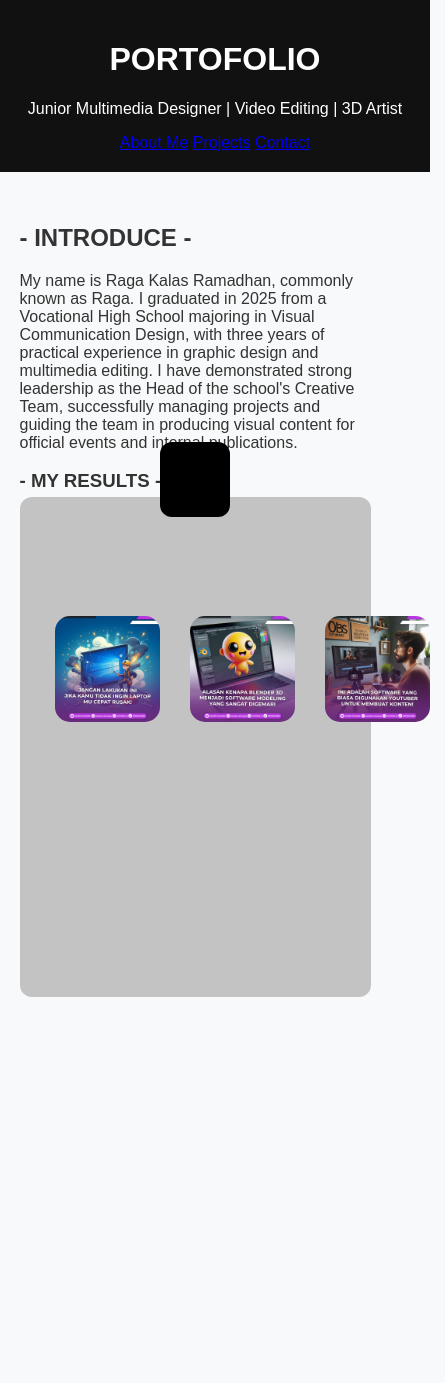
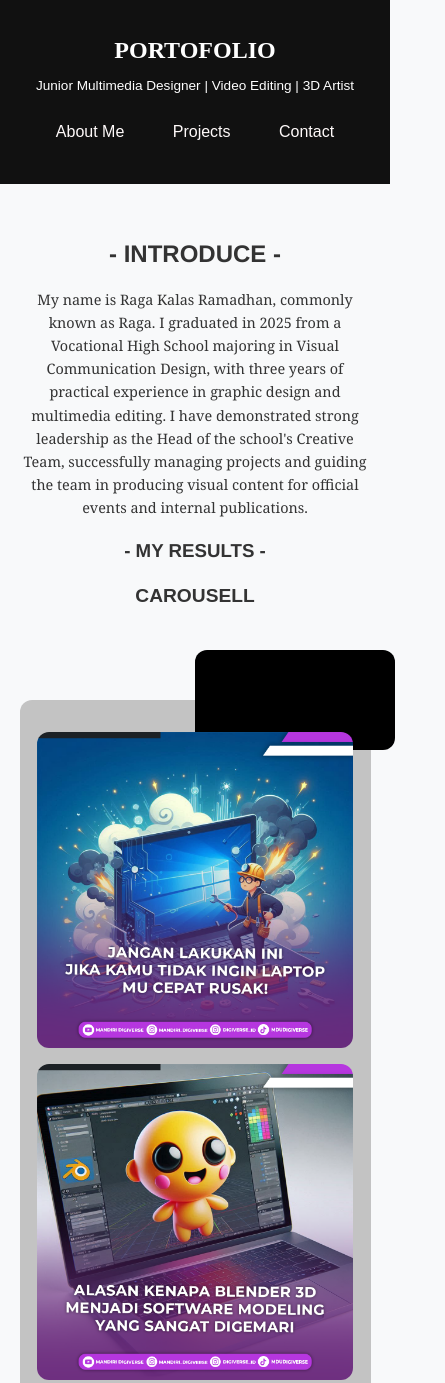
Before and after one commit to Dhnxxsy/porto-site, a plain HTML site: page index.html in a window 390 px wide. Shown: the top 1383 px of the page, 445 px wide, since content can reach past the window. Before the commit the page ends 1149 px from the top, so only its background shows below. Drawn offline with Linux system fonts and the light colour scheme.

Commit message:
Update style.css

```diff
--- a/style.css
+++ b/style.css
@@ -1,158 +1,90 @@
+/* General */
 body {
   font-family: Arial, sans-serif;
   margin: 0;
   background: #f8f9fa;
   color: #333;
   overflow-x: hidden;
+  line-height: 1.5;
 }
 
+/* Header */
 header {
   background: #111;
   color: #fff;
   text-align: center;
-    height: 180px;
-    width: 100%;
-    align-items: center;
-    max-width: 100%;
-    padding: 1px;
-    position: relative;
+  padding: 2rem 1rem;
 }
 
-  @media (max-width: 768px) {
-    header {
-      height: auto;
-      padding:20px;
-      text-align: center;
-    }
+.header-content {
+  margin-bottom: 1rem;
 }
 
-
-.Portofolio {
+.portofolio {
   font-family: 'Times New Roman', Times, serif;
-    color: #fffafa;
-    text-align: left;
-    top: 0;
-    padding-left: 30px;
-    font-size: 30px;
-    position: relative;
+  font-size: 2rem;
+  margin: 0;
 }
 
-.Subtext {
-    color: #fffafa;
-    text-align: left;
-    left:0px;
-    transform: translateY(-40px);
-    padding-left: 30px;
-    font-size: 15px;
-    position: relative
-
-}
-.Navigasi {
-    color: #fff;
-    text-align: center;
-    transform: translateX(600px);
-    margin-top: 10px;
+.subtext {
+  font-size: 0.95rem;
+  margin: 0.5rem 0 0;
 }
 
-.Navigasi a {
+.navigasi {
+  margin-top: 1rem;
+}
+
+.navigasi a {
   display: inline-block;
   color: #fffafa;
   text-decoration: none;
-    right: 50px;
-    position: relative;
-    padding: 10px;
-    transition: 0.1s ease;
-    top: -80px;
+  margin: 0 10px;
+  padding: 8px 12px;
+  border-radius: 6px;
+  transition: transform 0.2s ease, background 0.2s ease;
 }
 
-.Navigasi a:hover {
-    transform: scale(1.2);
+.navigasi a:hover {
+  transform: scale(1.1);
+  background: rgba(255,255,255,0.1);
 }
 
+/* Section */
 section {
   padding: 2rem 5%;
 }
 
-  .project-card {
+.about1, .about3 {
+  text-align: center;
+  font-family: Helvetica, sans-serif;
+  font-weight: bold;
   margin-bottom: 1rem;
-    margin: auto;
-    text-decoration: none;
-    display: flex;
-    color: inherit;
-    overflow: visible;
-    width: auto;
-    aspect-ratio: 1 / 1;
 }
 
-  .project-card img {
-    width: 30%;
-    height: 30%;
-    padding: 15px;
-    transition: 0.3s ease;
-    align-items: center;
-    position: relative;
-    z-index:  2;
-    border-radius: 30px;
-    left: 20px;
-    bottom: 90px;
-    transform-origin: center;
+.about2 {
+  text-align: center;
+  font-family: Cambria, Cochin, Georgia, Times, 'Times New Roman', serif;
+  margin: 1rem auto;
+  max-width: 900px;
+  font-weight: 300;
+  font-size: 1rem;
+  line-height: 1.6;
 }
 
-  .project-card :hover {
-    transform: scale(1.02);
-    background-image: linear-gradient(135deg, #5832f0, #ffa647);
-    box-shadow: 0 0 15px rgba(0, 0, 0, 0.6);
+.carousel {
+  color: #333;
+  font-size: 1.5rem;
+  text-align: center;
+  margin-top: 0.5rem;
 }
 
-.About1 {
-    text-align: center;
-    position: relative;
-    padding: 1%;
-    font-family: Helvetica, sans-serif;
-    font-weight: 1000;
-    margin: auto;
-    font-size: 25px;
-}
-
-  .About2 {
-    text-align: center;
-    position: relative;
-    padding: 1%;
-    font-family: Cambria, Cochin, Georgia, Times, 'Times New Roman', serif;
-    margin: auto;
-    max-width: 900px;
-    font-weight: 300;
-    text-align: center;
-    line-height: 1.4;
-    font-size: 20px;
-  }
-
-  .About3 {
-    text-align: center;
-    position: relative;
-    padding: 10%;
-    font-family: Helvetica, sans-serif;
-    font-weight: 1000;
-    margin: auto;
-    font-size: 25px;
-  }
-
-  .Carousel {
-    color: #ffffff;
-    font-size: 30px;
-    text-align: center;
-    padding-bottom: 15px;
-    position: relative;
-    z-index: 2;
-
-  }
-
+/* Projects */
 .container {
   position: relative;
-  height: 500px;
   display: flex;
-  justify-content: center;
-  place-items: center;
+  flex-direction: column;
+  align-items: center;
 }
 
 .kotak-belakang {
@@ -163,19 +95,66 @@ body {
   height: 100%;
   background-color: #c3c3c3;
   border-radius: 12px;
-  margin-top: -120px;
-  outline: #000000 10px;
-
+  z-index: 0;
 }
 
 .kotak-belakang1 {
   position: absolute;
-  top: 25px;
-  left: 40%;
-  width: 20%;
-  height: 15%;
+  top: -50px;
+  left: 50%;
+  transform: translateX(-50%);
+  width: 200px;
+  height: 100px;
   background-color: #000000;
   border-radius: 12px;
-  margin-top: -200px;
   z-index: 1;
 }
+
+.project-card {
+  display: flex;
+  flex-wrap: wrap;
+  justify-content: center;
+  gap: 1rem;
+  z-index: 2;
+  margin-top: 2rem;
+}
+
+.project-card img {
+  width: 280px;
+  max-width: 100%;
+  border-radius: 12px;
+  transition: transform 0.3s ease, box-shadow 0.3s ease;
+}
+
+.project-card img:hover {
+  transform: scale(1.05);
+  box-shadow: 0 8px 20px rgba(0,0,0,0.2);
+}
+
+/* Responsive */
+@media (max-width: 768px) {
+  .portofolio {
+    font-size: 1.5rem;
+  }
+
+  .subtext {
+    font-size: 0.85rem;
+  }
+
+  .about2 {
+    font-size: 0.9rem;
+  }
+
+  .carousel {
+    font-size: 1.2rem;
+  }
+
+  .project-card {
+    flex-direction: column;
+    align-items: center;
+  }
+
+  .project-card img {
+    width: 90%;
+  }
+}
```
Lines whose indentation alone changed are shown as unchanged.
